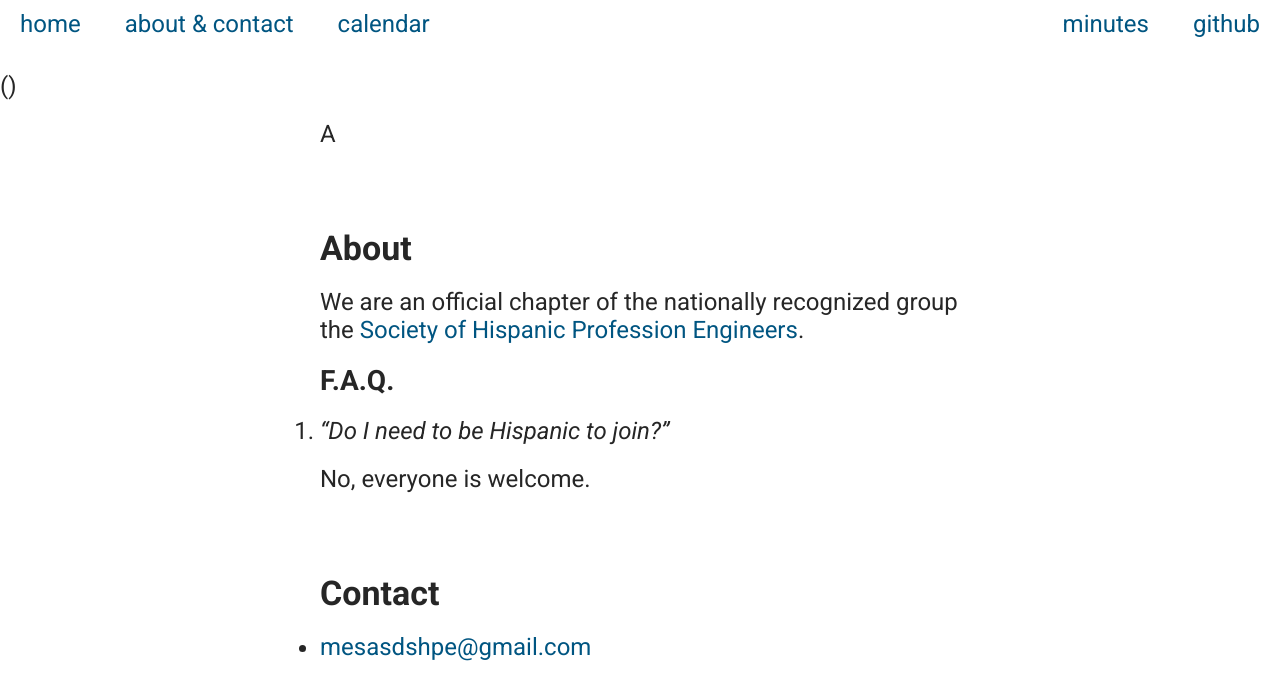
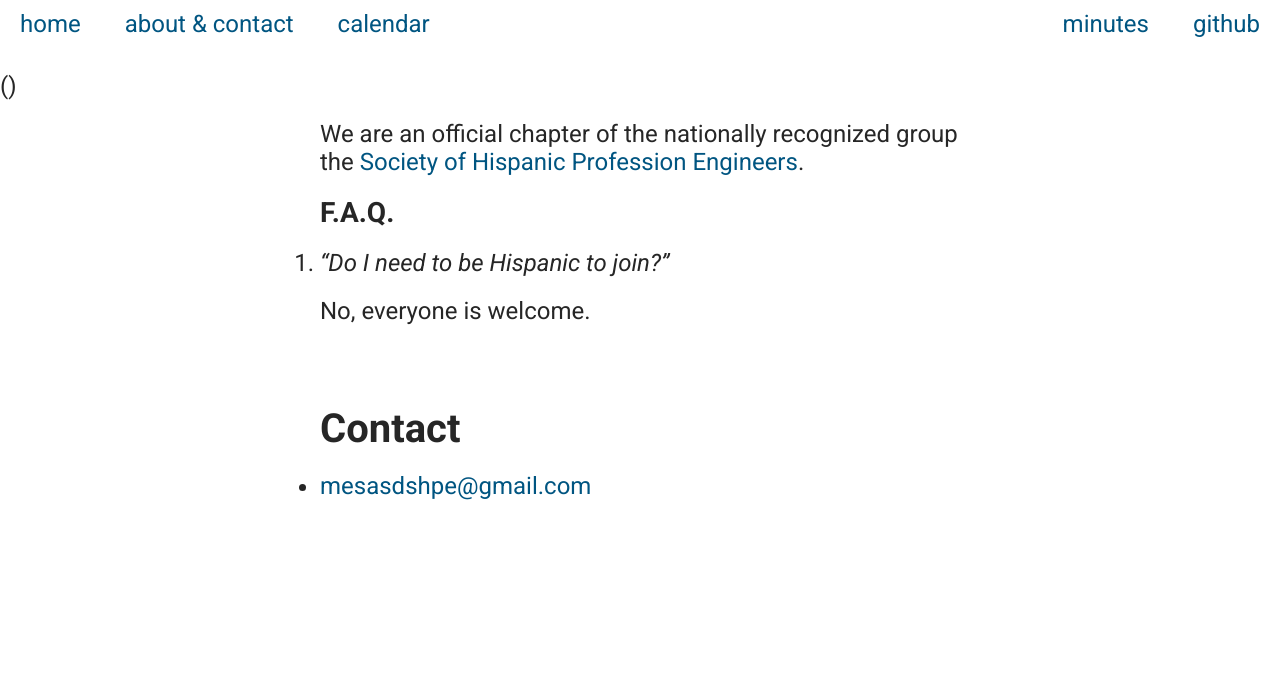
Before and after one commit to SweedJesus/Mesa-SD-SHPE.github.io, a Jekyll site: the page built from about.md, in a window 1280 px wide. Shown: the top 700 px of the page. Built offline with Jekyll 4.4.1, drawn with Linux system fonts in a browser that asks for light colours.

Commit message:
Update about.md

```diff
--- a/about.md
+++ b/about.md
@@ -1,10 +1,6 @@
 ---
 layout: default
 ---
-
-A
-
-## About
 
 We are an official chapter of the nationally recognized group the
 [Society of Hispanic Profession Engineers][SHPE].
@@ -17,6 +13,6 @@ We are an official chapter of the nationally recognized group the
 
   No, everyone is welcome.
 
-## Contact
+# Contact
 
 - <mesasdshpe@gmail.com>
```
